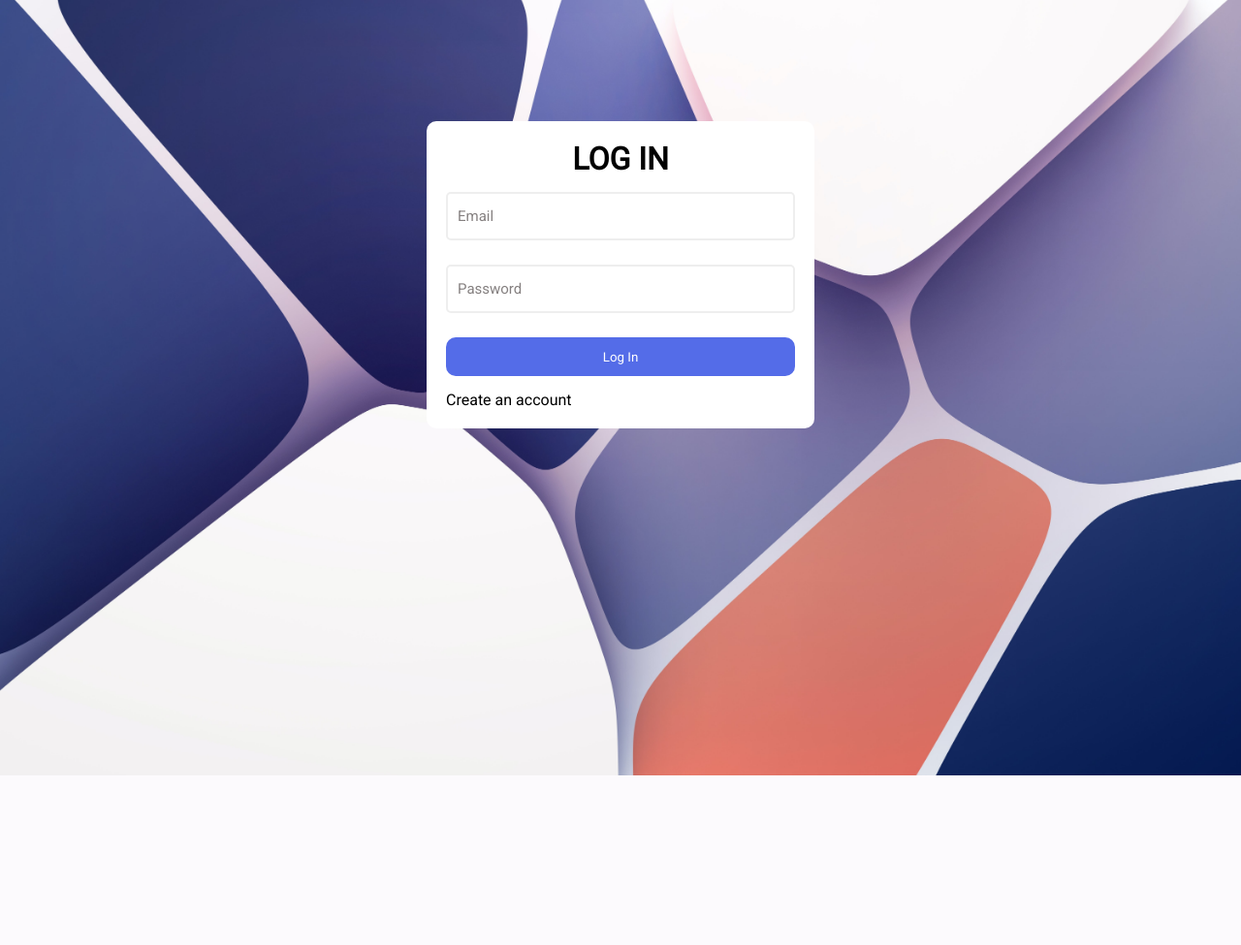
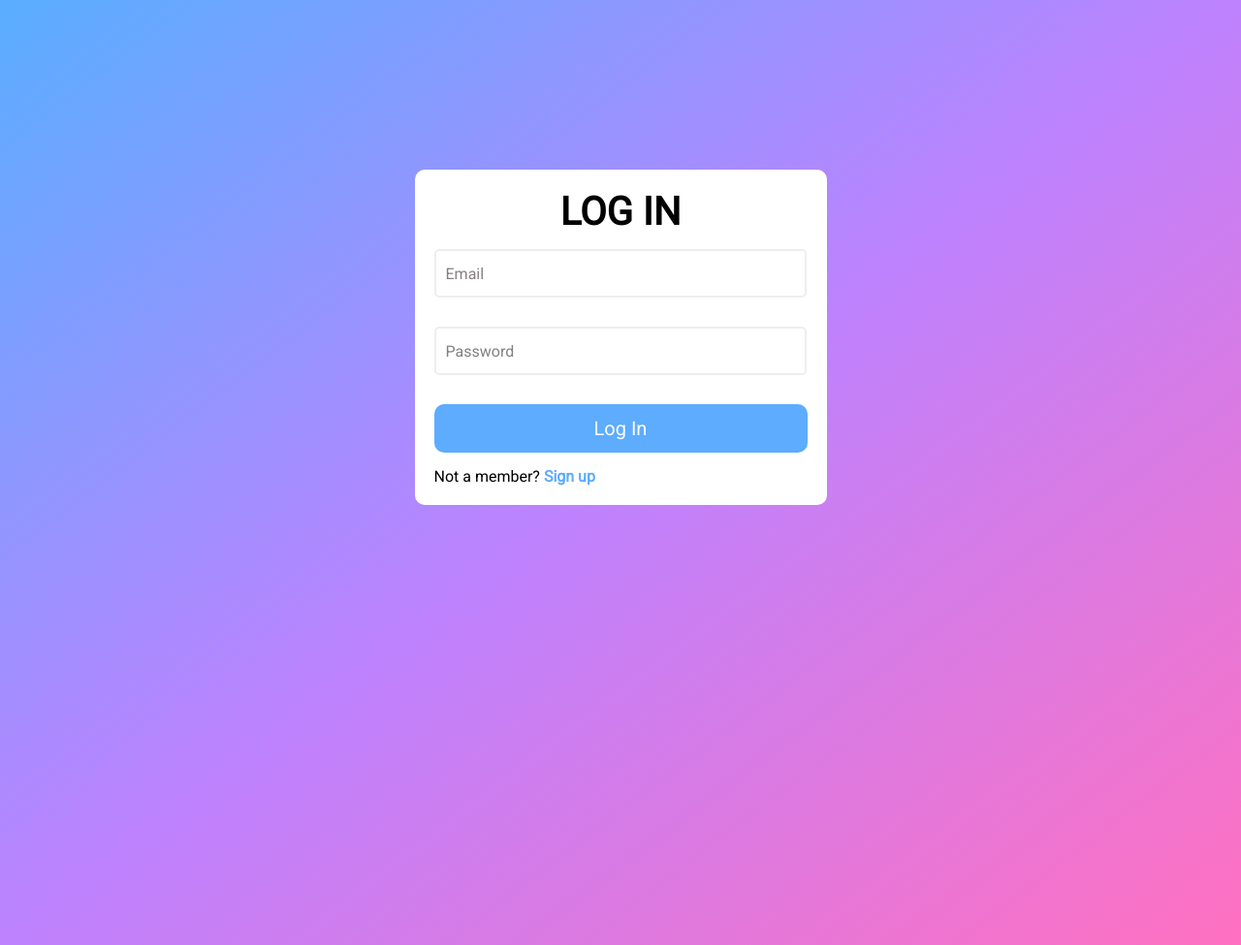
Before and after one commit to AnhDuc0125/CellMall, a PHP site: page /pages/login.php in a window 1280 px wide. Shown: the whole page at 97% size. Before the commit the page ends 800 px from the top, so only its background shows below. Run offline with PHP 8.4, Linux system fonts and the light colour scheme.

Commit message:
update ui login/signup page

```diff
--- a/assets/css/component.css
+++ b/assets/css/component.css
@@ -56,7 +56,7 @@
 }
 
 .manu__item:hover {
-  background-color: #edeaea;
+  background-color: #f3f4f6;
 }
 
 .item__link {
--- a/assets/css/form.css
+++ b/assets/css/form.css
@@ -9,25 +9,24 @@
 
 body {
   width: 100%;
-  height: 100%;
-  background-image: url(../photos/background.jpg);
-  background-size: cover;
-  background-repeat: no-repeat;
+  height: 100vh;
+  background-image: linear-gradient(to right bottom, #59aeff, #be82fe, #ff70c0);
   overflow: hidden;
 }
 
 .box {
-  width: 400px;
+  width: 425px;
   min-height: fit-content;
   padding: 20px;
   border-radius: 10px;
   background-color: #fff;
-  margin: 125px auto;
+  margin: 175px auto;
 }
 
 .box__header {
   text-align: center;
   margin-bottom: 15px;
+  font-size: 20px;
 }
 
 .box__main {
@@ -40,7 +39,7 @@ body {
   width: 100%;
   height: 50px;
   position: relative;
-  margin-bottom: 25px;
+  margin-bottom: 30px;
 }
 
 .form__item.block {
@@ -55,6 +54,7 @@ body {
   border-radius: 5px;
   outline: none;
   background: none;
+  font-size: 16px;
 }
 
 .form__input:focus {
@@ -71,7 +71,7 @@ body {
 
 .form__label {
   color: rgb(133, 128, 128);
-  font-size: 15px;
+  font-size: 16px;
   position: absolute;
   top: 50%;
   left: 12px;
@@ -82,24 +82,26 @@ body {
 
 .message {
   color: red;
-  font-size: 14px;
+  font-size: 16px;
 }
 
 .box__footer a {
   text-decoration: none;
-  color: black;
+  color: #5dacfe;
+  font-weight: bold;
 }
 
 .btn {
   width: 100%;
-  height: 40px;
-  background-color: #546ce8;
+  height: 50px;
+  background-color: #5dacfe;
   margin-bottom: 15px;
   color: white;
   border: none;
   outline: none;
   border-radius: 10px;
   cursor: pointer;
+  font-size: 20px;
 }
 
 /* remove arrow number input */
--- a/assets/css/product.css
+++ b/assets/css/product.css
@@ -21,6 +21,12 @@
 .product__title {
   margin-bottom: 5px;
   user-select: none;
+  cursor: pointer;
+  display: inline-block;
+}
+
+.product__title:hover {
+  text-decoration: underline;
 }
 
 .card {
--- a/pages/home.php
+++ b/pages/home.php
@@ -180,7 +180,7 @@
 
         <!-- Banner -->
         <div class="banner">
-            <img src="../assets/photos/banner1.png">
+            <img src="../assets/photos/banner2.jpg">
         </div>
 
         <!-- On sale -->
@@ -333,7 +333,7 @@
 
         <!-- Banner -->
         <div class="banner">
-            <img src="../assets/photos/banner1.png">
+            <img src="../assets/photos/banner3.png">
         </div>
 
         <!-- Popular -->
--- a/pages/login.php
+++ b/pages/login.php
@@ -29,7 +29,7 @@
             </div>
             <div class="box__footer">
                 <button class="btn">Log In</button>
-                <a href="signup.php">Create an account</a>
+                <p>Not a member? <a href="signup.php">Sign up</a></p>
             </div>
         </div>
     </form>
--- a/pages/signup.php
+++ b/pages/signup.php
@@ -54,7 +54,7 @@
             </div>
             <div class="box__footer">
                 <button class="btn">Sign up</button>
-                <a href="login.php">I already have an account</a>
+                <p>Already have an account? <a href="login.php">Login</a></p>
             </div>
         </div>
     </form>
```
Also changed, not shown: assets/css/master.css (+9 -6 lines), assets/photos/background.jpg, assets/photos/banner2.jpg, assets/photos/banner3.png (added).
